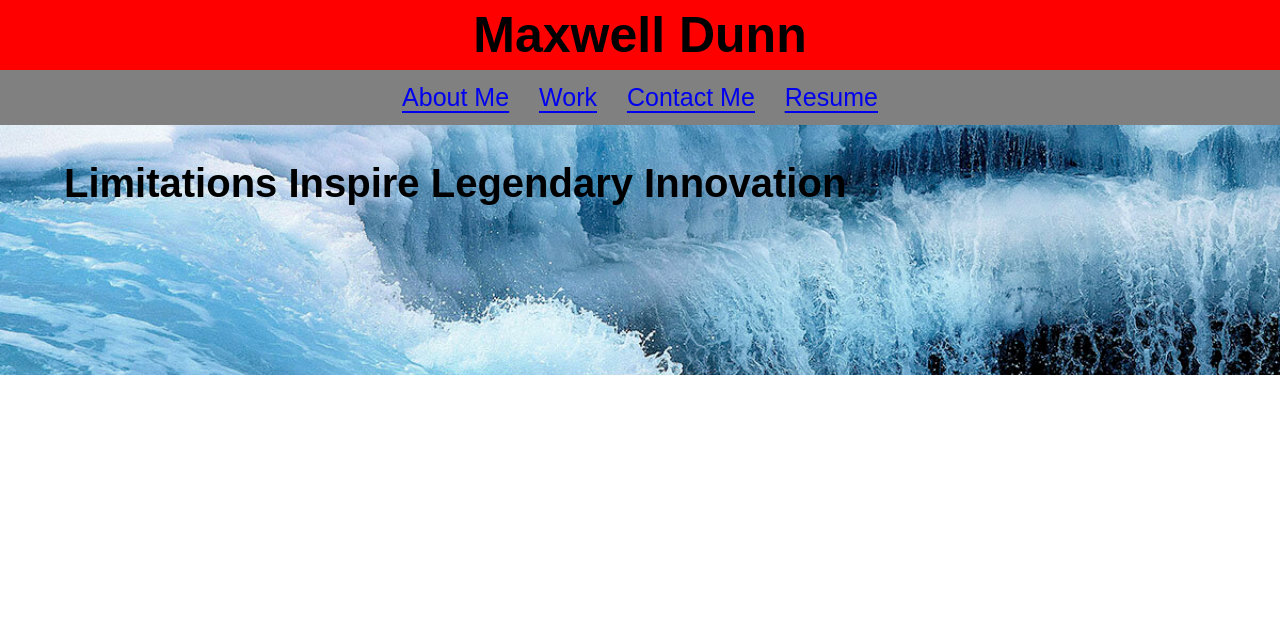
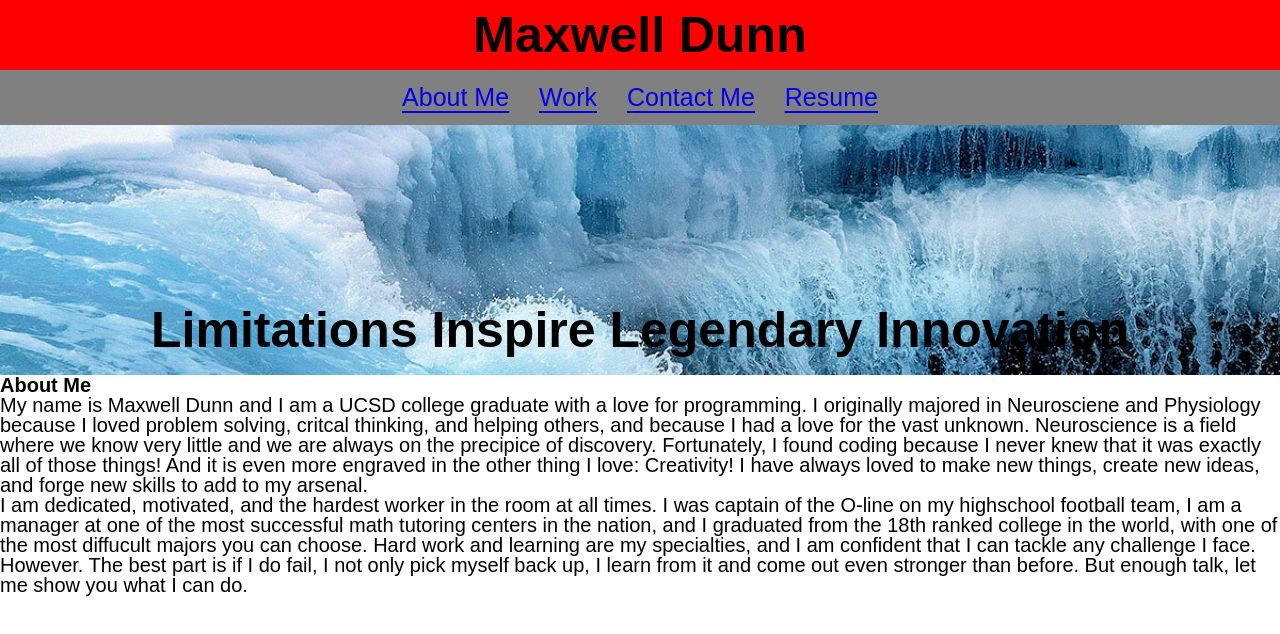
Before and after one commit to maxd66/my-portfolio, a plain HTML site: page index.html in a window 1280 px wide. Drawn offline with Linux system fonts and the light colour scheme.

Commit message:
fixed text on hero and added about me html

```diff
--- a/assets/css/style.css
+++ b/assets/css/style.css
@@ -36,6 +36,9 @@ header a {
 /* Jumbotron CSS */
 
 .hero {
+    display: flex;
+    justify-content: center;
+    align-items: flex-end;
     background-image: url(../images/iceberg\ waterfall.jpg);
     height: 250px;
     width: 100%;
@@ -44,9 +47,7 @@ header a {
 }
 
 .hero h2 {
-    position: relative;
-    top: 15%;
-    left: 5%;
-    font-size: 200%;
-    margin-right: 100px;
+    font-size: 250%;
+    text-align: center;
+    margin-bottom: 20px;
 }
--- a/index.html
+++ b/index.html
@@ -8,8 +8,7 @@
     <link rel="stylesheet" href="./assets/css/reset.css">
     <link rel="stylesheet" href="./assets/css/style.css">
 </head>
-<!-- Bio paragraph: My name is Maxwell Dunn and I am a UCSD college graduate with a love for programming. I originally majored in Neurosciene and Physiology because I loved problem solving, critcal thinking, and helping others, and because I had a love for the vast unknown. Neuroscience is a field where we know very little and we are always on the precipice of discovery. Fortunately, I found coding because I never knew that it was exactly all of those things! And it is even more engraved in the other thing I love: Creativity! I have always loved to make new things, create new ideas, and forge new skills to add to my arsenal.
-I am dedicated, motivated, and the hardest worker in the room at all times. I was captain of the O-line on my highschool football team, I am a manager at one of the most successful math tutoring centers in the nation, and I graduated from the 18th ranked college in the world, with one of the most diffucult majors you can choose. Hard work and learning are my specialties, and I am confident that I can tackle any challenge I face. However. The best part is if I do fail, I not only pick myself back up, I learn from it and come out even stronger than before. But enough talk, let me show you what I can do. -->
+<!-- Bio paragraph: -->
 <body>
     <header>
         <h1>Maxwell Dunn</h1>
@@ -25,5 +24,10 @@ I am dedicated, motivated, and the hardest worker in the room at all times. I wa
     <section class="hero">
         <h2>Limitations Inspire Legendary Innovation</h2>
     </section>
+    <main>
+        <h2>About Me</h2>
+        <p> My name is Maxwell Dunn and I am a UCSD college graduate with a love for programming. I originally majored in Neurosciene and Physiology because I loved problem solving, critcal thinking, and helping others, and because I had a love for the vast unknown. Neuroscience is a field where we know very little and we are always on the precipice of discovery. Fortunately, I found coding because I never knew that it was exactly all of those things! And it is even more engraved in the other thing I love: Creativity! I have always loved to make new things, create new ideas, and forge new skills to add to my arsenal.</p>
+        <p>I am dedicated, motivated, and the hardest worker in the room at all times. I was captain of the O-line on my highschool football team, I am a manager at one of the most successful math tutoring centers in the nation, and I graduated from the 18th ranked college in the world, with one of the most diffucult majors you can choose. Hard work and learning are my specialties, and I am confident that I can tackle any challenge I face. However. The best part is if I do fail, I not only pick myself back up, I learn from it and come out even stronger than before. But enough talk, let me show you what I can do.</p>
+    </main>
 </body>
 </html>
```
